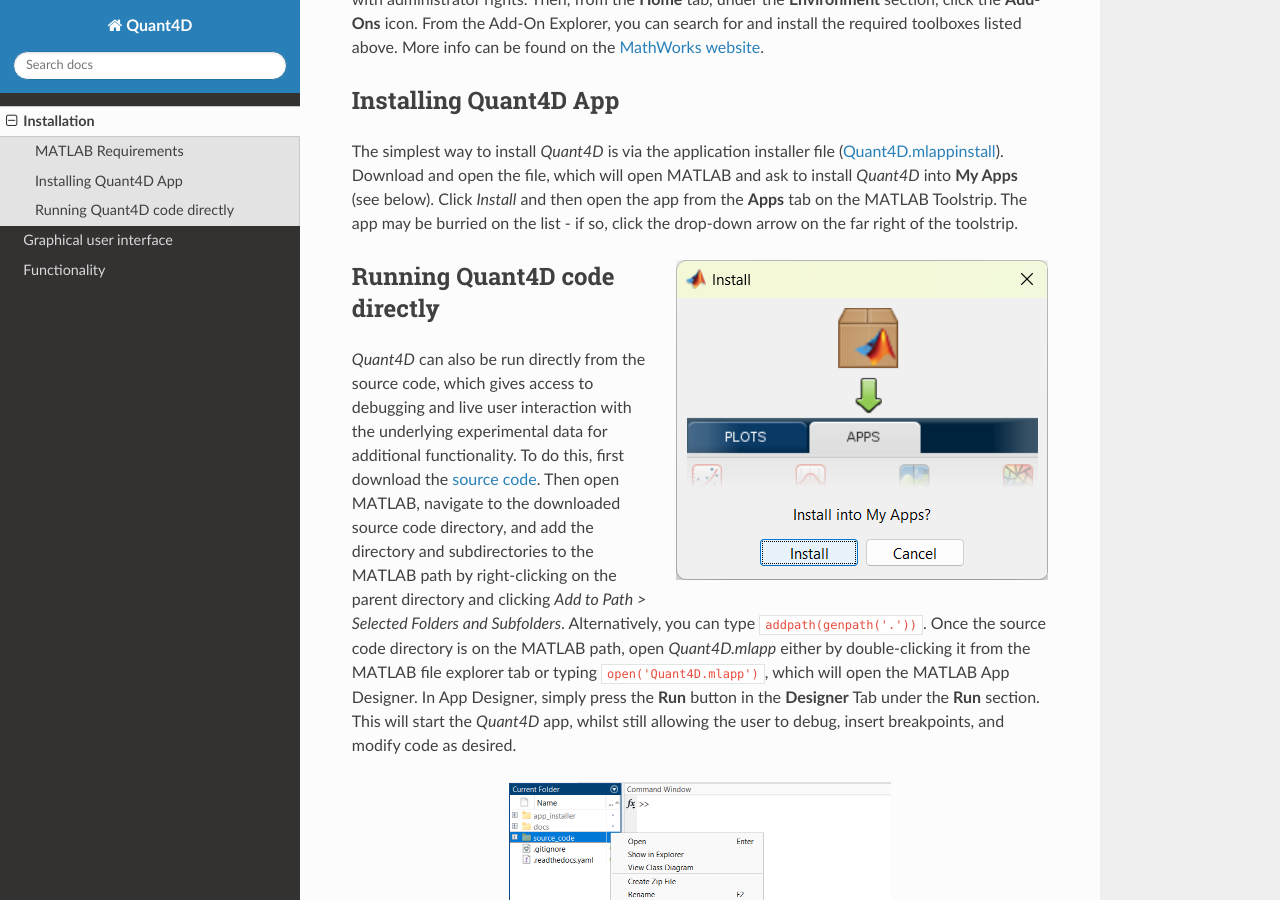
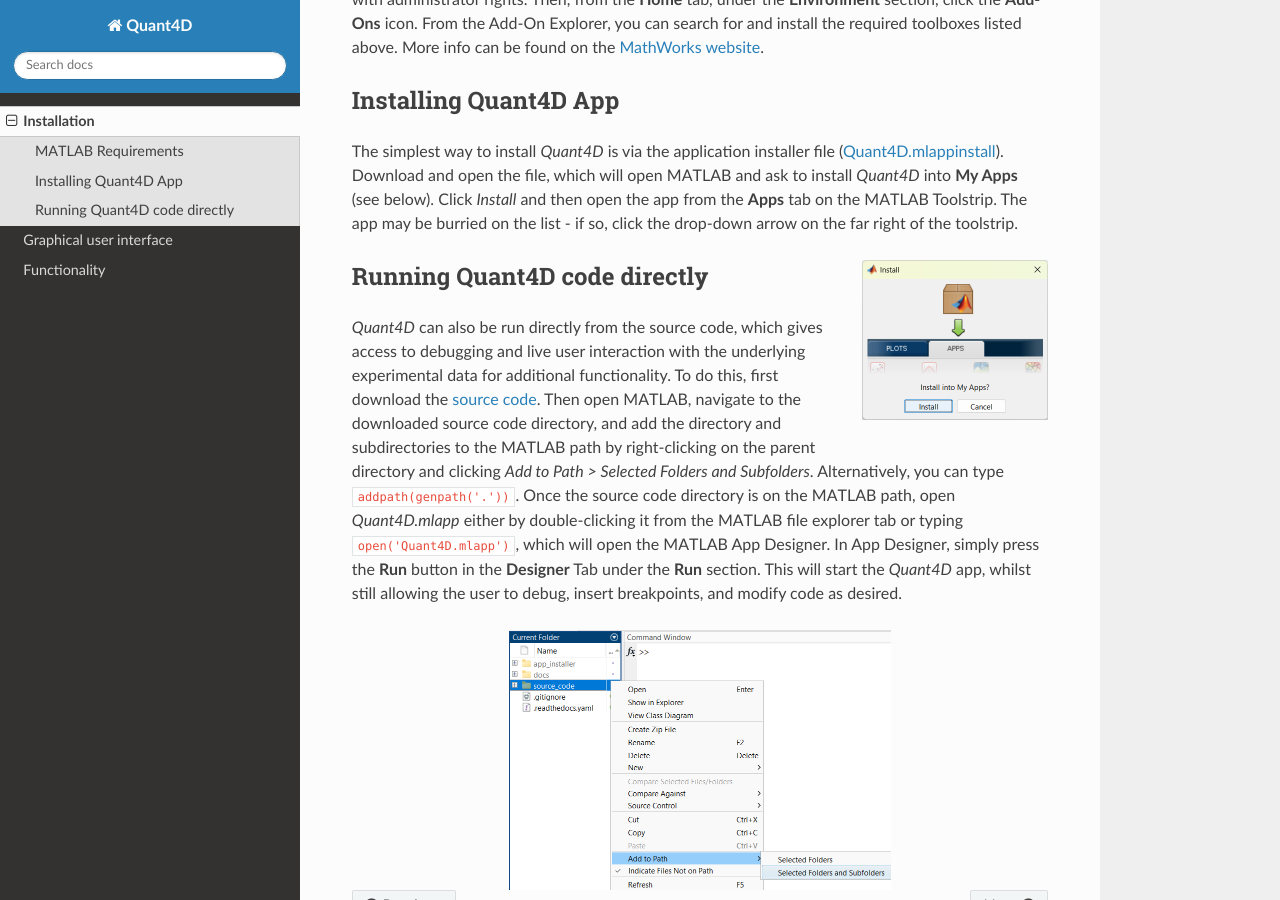
Before and after one commit to bryandesser/Quant4D, a Sphinx documentation site: the page built from docs/source/installation.rst, in a window 1280 px wide and 900 px high, scrolled down 673 px. Built offline with Sphinx 7.4.7 and the Read the Docs theme 3.1.0, drawn with Linux system fonts in a browser that asks for light colours; pages that are not in the unit, such as notebooks, are missing from menus.

Commit message:
modified:   docs/source/installation.rst

```diff
--- a/docs/source/installation.rst
+++ b/docs/source/installation.rst
@@ -27,8 +27,7 @@
 The simplest way to install `Quant4D` is via the application installer file (`Quant4D.mlappinstall <https://github.com/bryandesser/Quant4D/blob/master/app_installer/Quant4D.mlappinstall>`_). Download and open the file, which will open MATLAB and ask to install `Quant4D` into **My Apps** (see below). Click `Install` and then open the app from the **Apps** tab on the MATLAB Toolstrip. The app may be burried on the list - if so, click the drop-down arrow on the far right of the toolstrip.
 
 .. image:: ../_static/app_install.png
-    :width: 372
-    :height: 320
+    :scale: 50%
     :align: right
 
 Running Quant4D code directly
```
